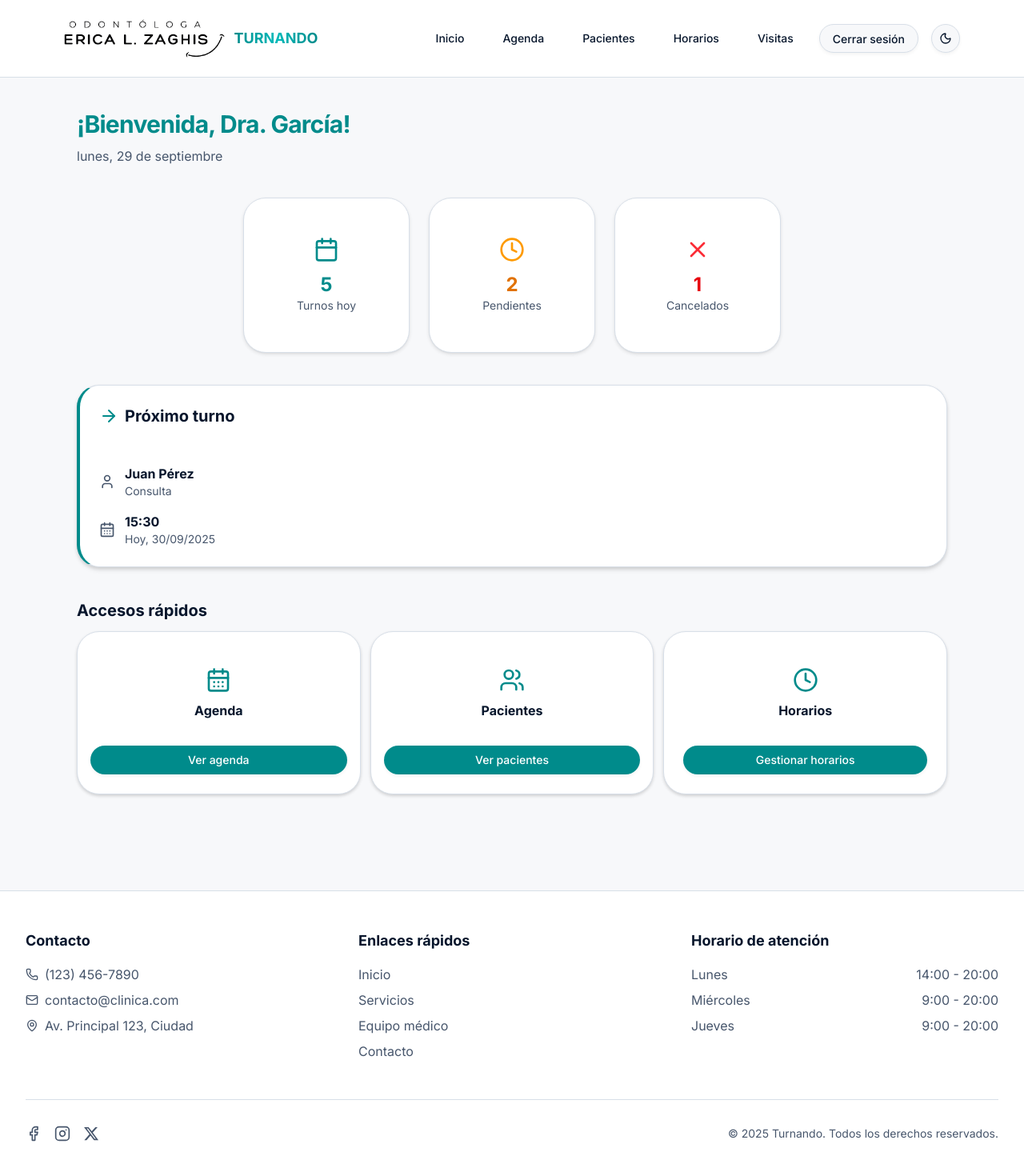
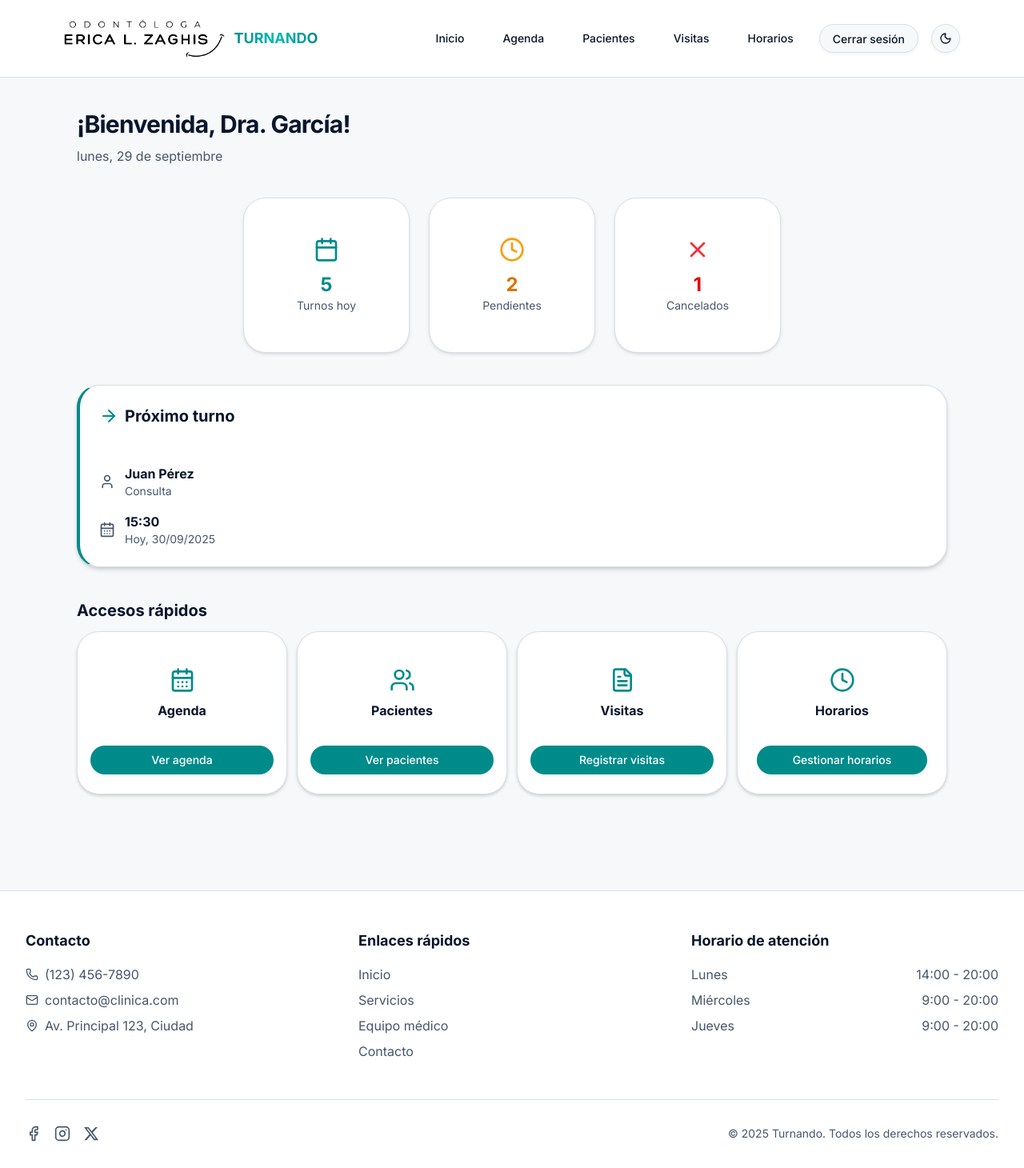
Before and after one commit to melinab1998/TPI-PROGRAMACION-IV, a React (Vite) app in the folder frontend/: page / in a window 1280 px wide. Shown: the top 1460 px of the page at 80% size. Built offline with nearby package versions, Linux system fonts and the light colour scheme.

Commit message:
update-adminhome

```diff
--- a/frontend/src/components/NavBar/NavBar.jsx
+++ b/frontend/src/components/NavBar/NavBar.jsx
@@ -47,8 +47,8 @@ export default function NavBar() {
                 <>
                   <Link to="/schedule"><Button variant="ghost">Agenda</Button></Link>
                   <Link to="/patients"><Button variant="ghost">Pacientes</Button></Link>
+                  <Link to="/visit-record"><Button variant="ghost">Visitas</Button></Link>
                   <Link to="/availability"><Button variant="ghost">Horarios</Button></Link>
-                  <Link to="/visit-record"><Button variant="ghost">Visitas</Button></Link>
                 </>
               )}
 
--- a/frontend/src/pages/AdminHome/AdminHome.jsx
+++ b/frontend/src/pages/AdminHome/AdminHome.jsx
@@ -1,6 +1,7 @@
 import { Card, CardContent, CardHeader, CardTitle } from "@/components/ui/card"
 import { Button } from "@/components/ui/button"
-import { CalendarDays, Users, Clock, ArrowRight, User, Calendar, X } from "lucide-react"
+import { CalendarDays, Users, Clock, ArrowRight, User, Calendar, X, FileText } from "lucide-react"
+import { Link } from "react-router-dom"
 
 export default function AdminHome() {
   const dentistName = "Dra. García"
@@ -21,7 +22,7 @@ export default function AdminHome() {
   return (
     <div className="px-4 sm:px-6 lg:px-8 py-10 space-y-10 max-w-6xl mx-auto">
       <header className="space-y-2 text-center sm:text-left">
-        <h1 className="text-3xl font-bold text-primary tracking-tight mb-2.5">
+        <h1 className="text-3xl font-bold tracking-tight mb-2.5">
           ¡Bienvenida, {dentistName}!
         </h1>
         <p className="text-base text-muted-foreground">
@@ -99,16 +100,18 @@ export default function AdminHome() {
       </Card>
       <div>
         <h2 className="text-lg sm:text-xl font-semibold mb-3">Accesos rápidos</h2>
-        <div className="grid grid-cols-1 sm:grid-cols-2 lg:grid-cols-3 gap-3">
+        <div className="grid grid-cols-1 sm:grid-cols-2 lg:grid-cols-4 gap-3">
             <Card className="shadow-md hover:shadow-lg transition-all border">
     <CardHeader className="flex flex-col items-center pb-2 px-4 mt-5">
       <CalendarDays className="w-8 h-8 sm:w-8 sm:h-8 text-primary mb-1" />
       <CardTitle className="text-sm sm:text-base font-semibold text-center">Agenda</CardTitle>
     </CardHeader>
     <CardContent className="flex justify-center pt-0 px-4">
+      <Link to="/schedule" className="w-full">
         <Button variant="default" className="w-full text-xs sm:text-sm" size="default">
           Ver agenda
         </Button>
+      </Link>
     </CardContent>
   </Card>
 
@@ -118,9 +121,25 @@ export default function AdminHome() {
       <CardTitle className="text-sm sm:text-base font-semibold text-center">Pacientes</CardTitle>
     </CardHeader>
     <CardContent className="flex justify-center pt-0 px-4">
+      <Link to="/patients" className="w-full">
         <Button variant="default" className="w-full text-xs sm:text-sm" size="default">
           Ver pacientes
         </Button>
+      </Link>
+    </CardContent>
+  </Card>
+
+  <Card className="shadow-md hover:shadow-lg transition-all border">
+    <CardHeader className="flex flex-col items-center pb-2 px-4 mt-5">
+      <FileText className="w-8 h-8 sm:w-8 sm:h-8 text-primary mb-1" />
+      <CardTitle className="text-sm sm:text-base font-semibold text-center">Visitas</CardTitle>
+    </CardHeader>
+    <CardContent className="flex justify-center pt-0 px-4">
+      <Link to="/visit-record" className="w-full">
+        <Button variant="default" className="w-full text-xs sm:text-sm" size="default">
+          Registrar visitas
+        </Button>
+      </Link>
     </CardContent>
   </Card>
 
@@ -130,9 +149,11 @@ export default function AdminHome() {
       <CardTitle className="text-sm sm:text-base font-semibold text-center">Horarios</CardTitle>
     </CardHeader>
     <CardContent className="flex justify-center pt-0 px-6">
+      <Link to="/availability" className="w-full">
         <Button variant="default" className="w-full text-xs sm:text-sm" size="default">
           Gestionar horarios
         </Button>
+      </Link>
     </CardContent>
   </Card>
         </div>
```
Lines whose indentation alone changed are shown as unchanged.
